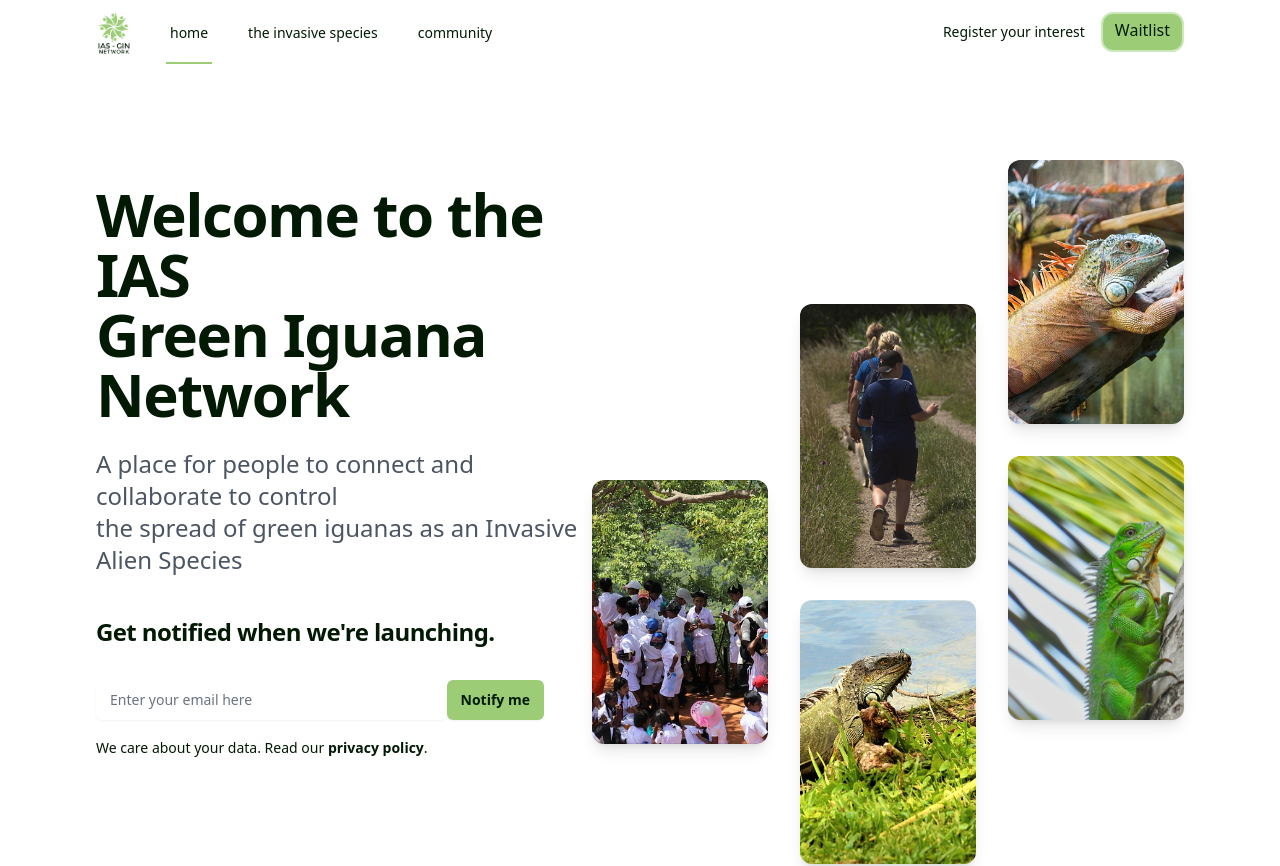
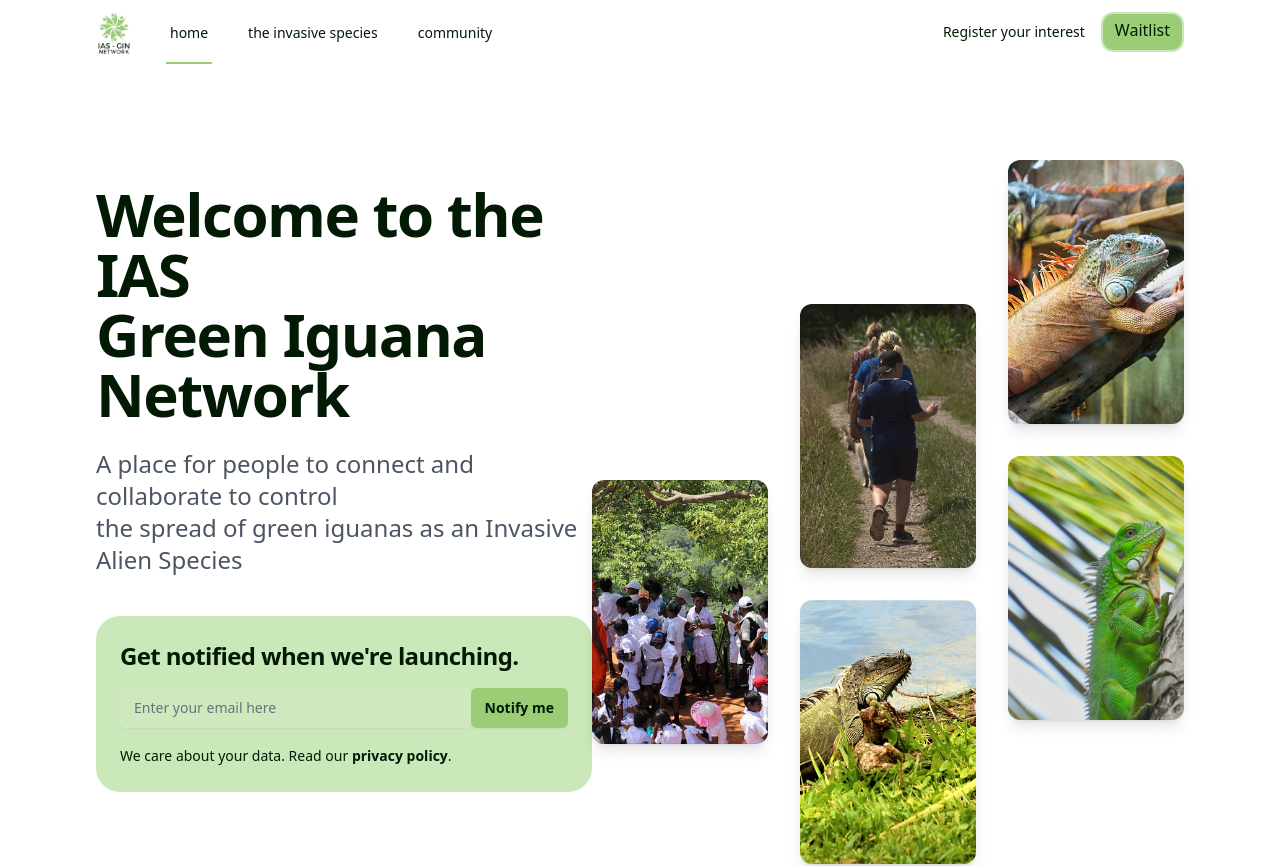
Before and after one commit to Ed-TheVisionMaker/green-ig-ias-network, a Next.js app: page / in a window 1280 px wide. Shown: the top 866 px of the page. Built offline with nearby package versions, Linux system fonts and the light colour scheme; a web font is replaced by a local one.

Commit message:
style: altered waitlist background

```diff
--- a/app/page.tsx
+++ b/app/page.tsx
@@ -8,7 +8,8 @@ export default function Home() {
       <div className='relative isolate px-24 pt-24'>
           <div className='flex flex-col items-center'>
             <div className='w-full max-w-2xl lg:mx-0 lg:flex lg:max-w-none '>
-              <div className='relative w-full'>
+              <div className='relative flex flex-col w-full'>
+                <div>
                 <h1 className='text-4xl font-bold tracking-tight text-ginBlack sm:text-6xl mt-6'>
                   Welcome to the IAS<br />Green Iguana Network
                 </h1>
@@ -17,6 +18,8 @@ export default function Home() {
                   <br />
                   the spread of green iguanas as an Invasive Alien Species
                 </p>
+
+                </div>
                 <div className='mt-10 flex items-center gap-x-6'>
                 </div>
                   <Waitlist />
--- a/components/Waitlist.tsx/index.tsx
+++ b/components/Waitlist.tsx/index.tsx
@@ -32,7 +32,7 @@ export default function Waitlist() {
     return (
         <div
         id='waitlist'
-        className="relative bg-lightGreen rounded-3xl">
+        className="relative rounded-3xl bg-teaGreen p-6">
             {showAnimation && (
                 <div className="absolute top-0 left-0 w-full h-full bg-gradient-to-l from-gray-900 to-transparent"></div>
             )}
@@ -40,7 +40,7 @@ export default function Waitlist() {
                 <h2 className="font-bold text-2xl tracking-tight text-ginBlack">
                     Get notified when we're launching.
                 </h2>
-                <form className="w-full max-w-md mt-8" onSubmit={handleSubmit}>
+                <form className="w-full max-w-md mt-4" onSubmit={handleSubmit}>
                     <div className="flex gap-x-">
                         <label htmlFor="email-address" className="sr-only">
                             Email address
```
